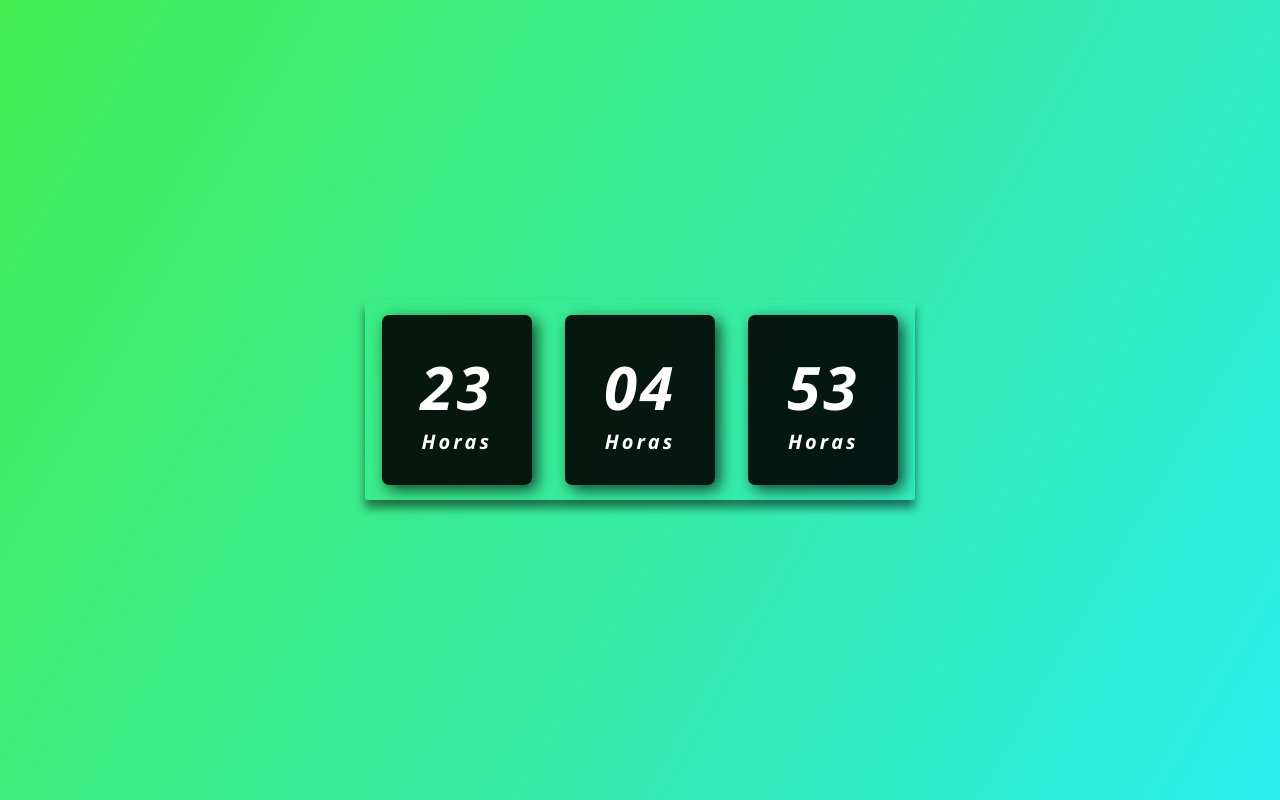
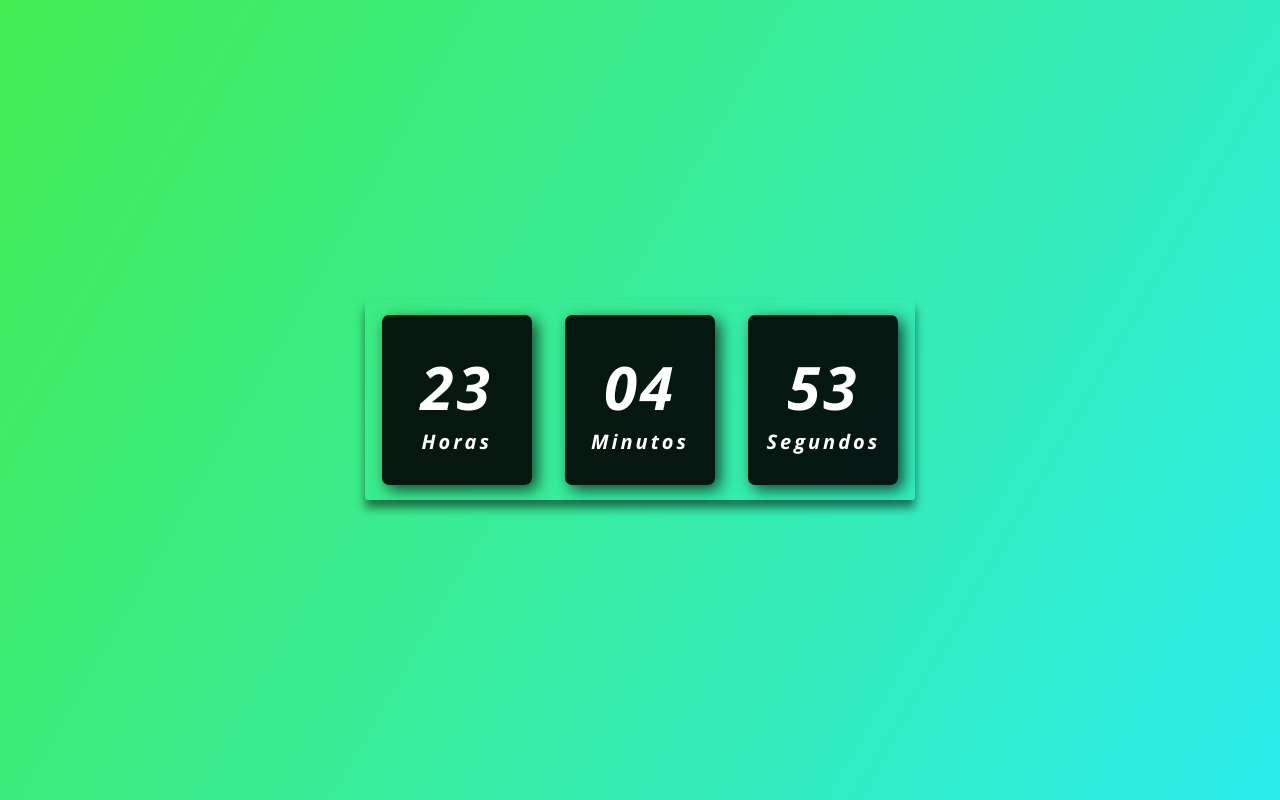
Before and after one commit to Rodrigonesss/Relogio-Digital, a plain HTML site: page index.html in a window 1280 px wide. Drawn offline with nearby package versions, Linux system fonts and the light colour scheme.

Commit message:
Update index.html

```diff
--- a/index.html
+++ b/index.html
@@ -15,11 +15,11 @@
 </div>
 <div>
     <span id="minutos">00</span>
-    <span class='tempo'> Horas</span>
+    <span class='tempo'> Minutos</span>
 </div>
 <div>
     <span id="segundos">00</span>
-    <span class='tempo'> Horas</span>
+    <span class='tempo'> Segundos</span>
 </div>
 
 
```
